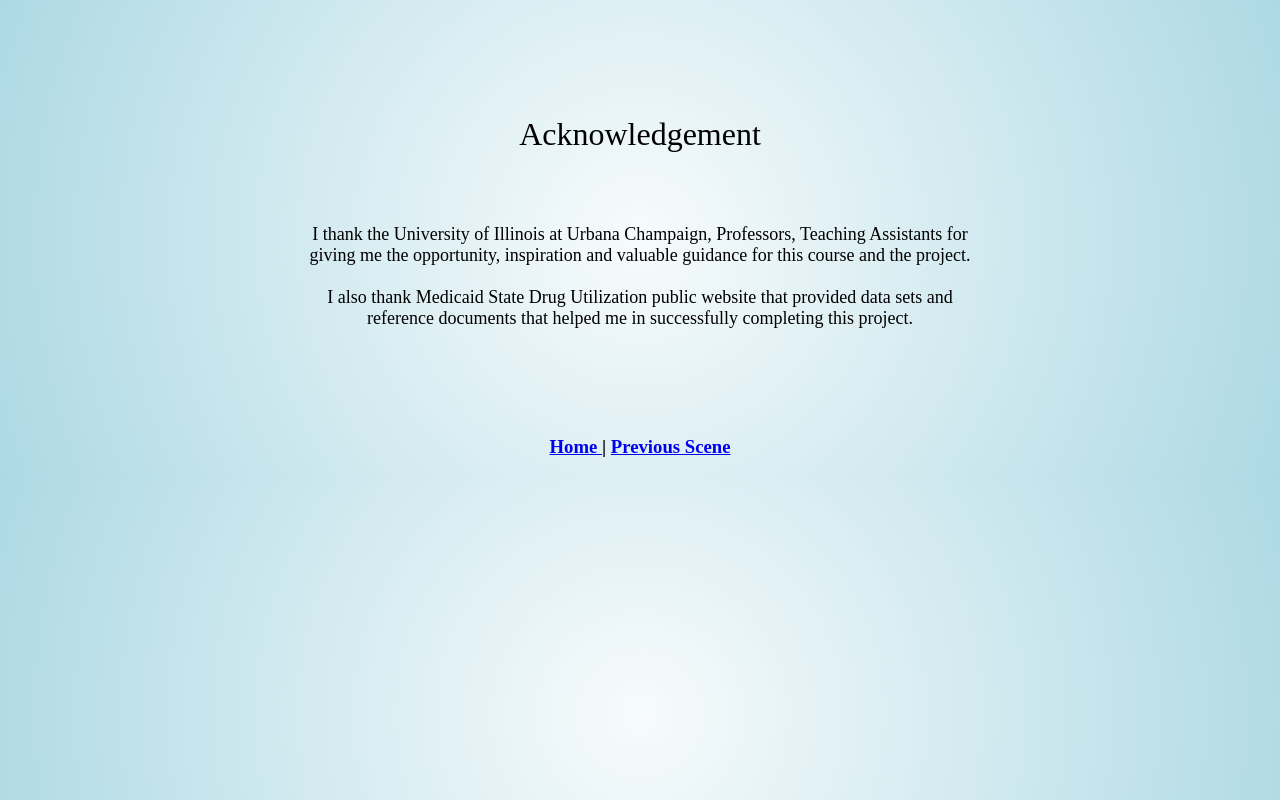
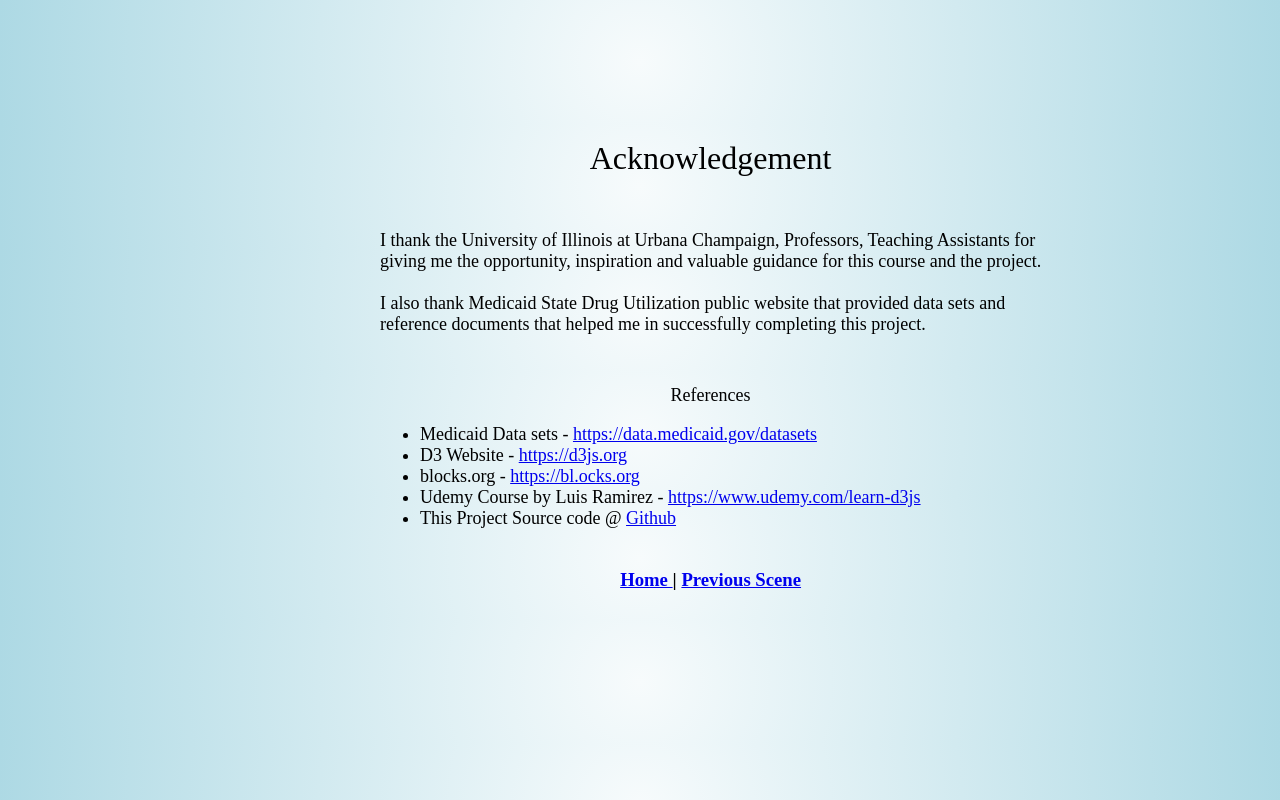
Before and after one commit to BalajiRajaputra/BalajiRajaputra.github.io, a plain HTML site: page acknowledgement.html in a window 1280 px wide. Drawn offline with nearby package versions, Linux system fonts and the light colour scheme.

Commit message:
FinalChanges

```diff
--- a/acknowledgement.html
+++ b/acknowledgement.html
@@ -6,18 +6,24 @@
 
 		<link rel="stylesheet" href="css/theme/sky.css" id="theme">
 		<script type="text/javascript" src="https://d3js.org/d3.v4.min.js"></script>
-
+		<style>
+		text1 {
+				position: absolute;
+				left: 380px;
+				top: 140px;
+			}
+		</style>
 	</head>
 
 	<body>
 			<div class="slides">
                 <section>
                     <section><br><br><br><br><br>
-					<br>
+					<br><text1>
                         <font size="6"><center>Acknowledgement </center></font>
-						<br><br>
-							</p>
-							<p style="text-align:center;" style="font-family:arial;">
+						<br>
+
+							<p style="text-align:justify;" style="font-family:arial;">
 								<font size="4">
 											I thank the University of Illinois at Urbana Champaign, Professors, Teaching Assistants for <br>
 											giving me the opportunity, inspiration and valuable guidance for this course and the project. <br> <br>
@@ -25,21 +31,27 @@
 											I also thank Medicaid State Drug Utilization public website that provided data sets and <br>
 												 reference documents that helped me in successfully completing this project.
 							</font></P><br>
-						<!--	<font size="4"><center> References </center></font>
+							</p>
+							<font size="4"><center> References </center></font>
 							<p style="text-align:center;" style="font-family:arial;">
 								<font size="4">
-											Medicaid Data sets - https://data.medicaid.gov/browse?limitTo=datasets <br>
-											D3 Website - https://d3js.org/<br>
+										<nav>
+										<ul>
+											<li>Medicaid Data sets - <a href="https://data.medicaid.gov/browse?limitTo=datasets"> https://data.medicaid.gov/datasets</a> </li>
+											<li>D3 Website - <a href="https://d3js.org"> https://d3js.org </a> </li>
+											<li>blocks.org  - <a href="https://bl.ocks.org/"> https://bl.ocks.org</a></li>
+											<li>Udemy Course by Luis Ramirez - <a href="https://www.udemy.com/learn-d3js-for-data-visualization/"> https://www.udemy.com/learn-d3js</a></li>
+											<li>This Project Source code @ <a href="https://github.com/BalajiRajaputra/BalajiRajaputra.github.io"> Github </a>
 											<br> <br>
 
-											I also thank Medicaid State Drug Utilization public website that provided data sets and <br>
-												 reference documents that helped me in successfully completing this project.
-							</font></P><br>
-							-->
-						</br></br></br>
+										</ul>
+										</nav>
+							</font>
+
 						<!--<h3 align = "center"> <a href="index.html"> Home </a>  |  <a href="aboutvisualization.html">About Visualization</a>  |  <a href="index_BQBS.html">Previous Scene</a></h3> </center>-->
 												<h3 align = "center"> <a href="index.html"> Home </a>  |  <a href="index_BQBS.html">Previous Scene</a></h3> </center>
 				</section>
 			</div>
+			</text1>
 	</body>
 </html>
```
Also changed, not shown: index.html (+19 -5 lines), index_GEO.html (+1 -1 lines).
